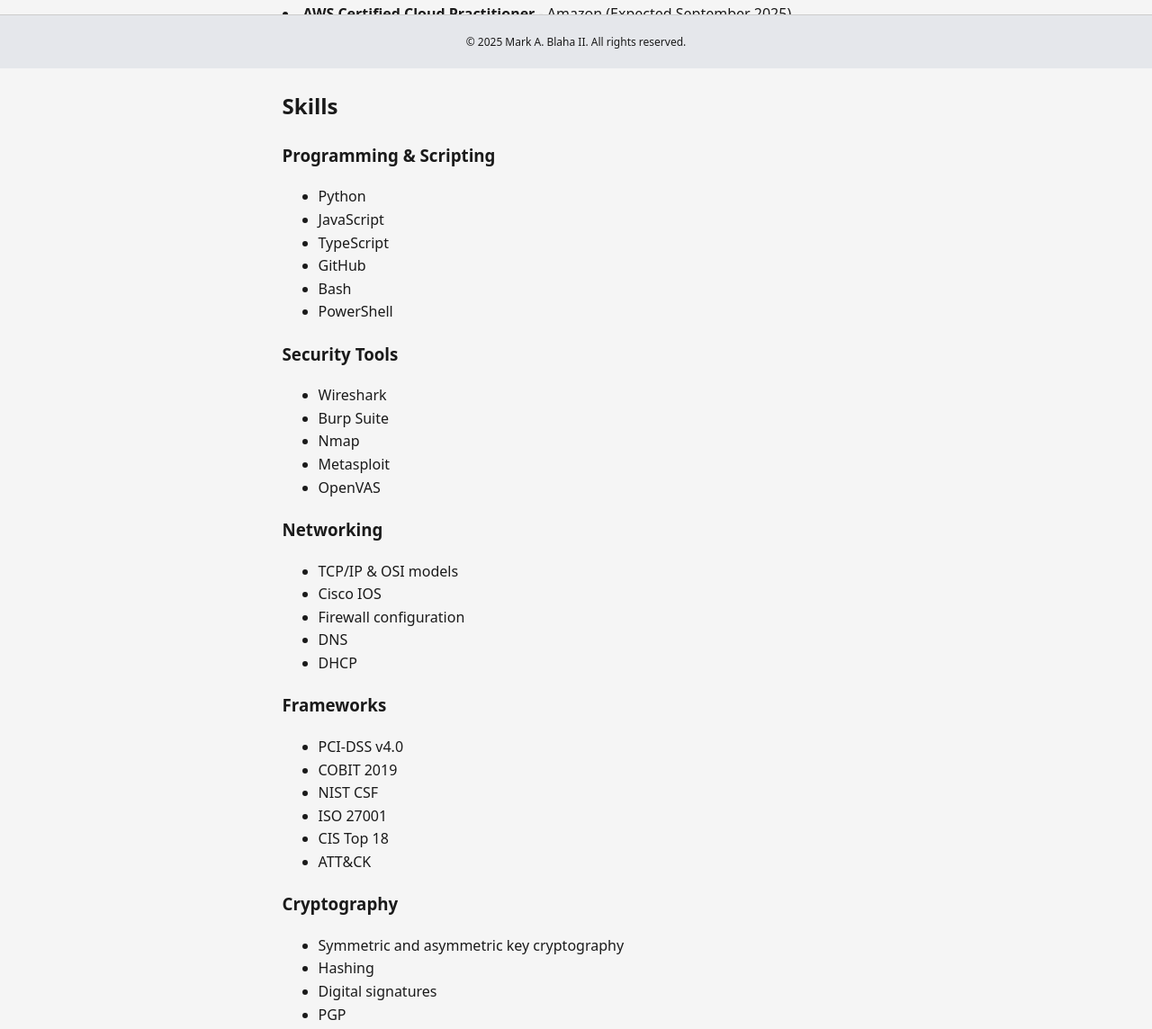
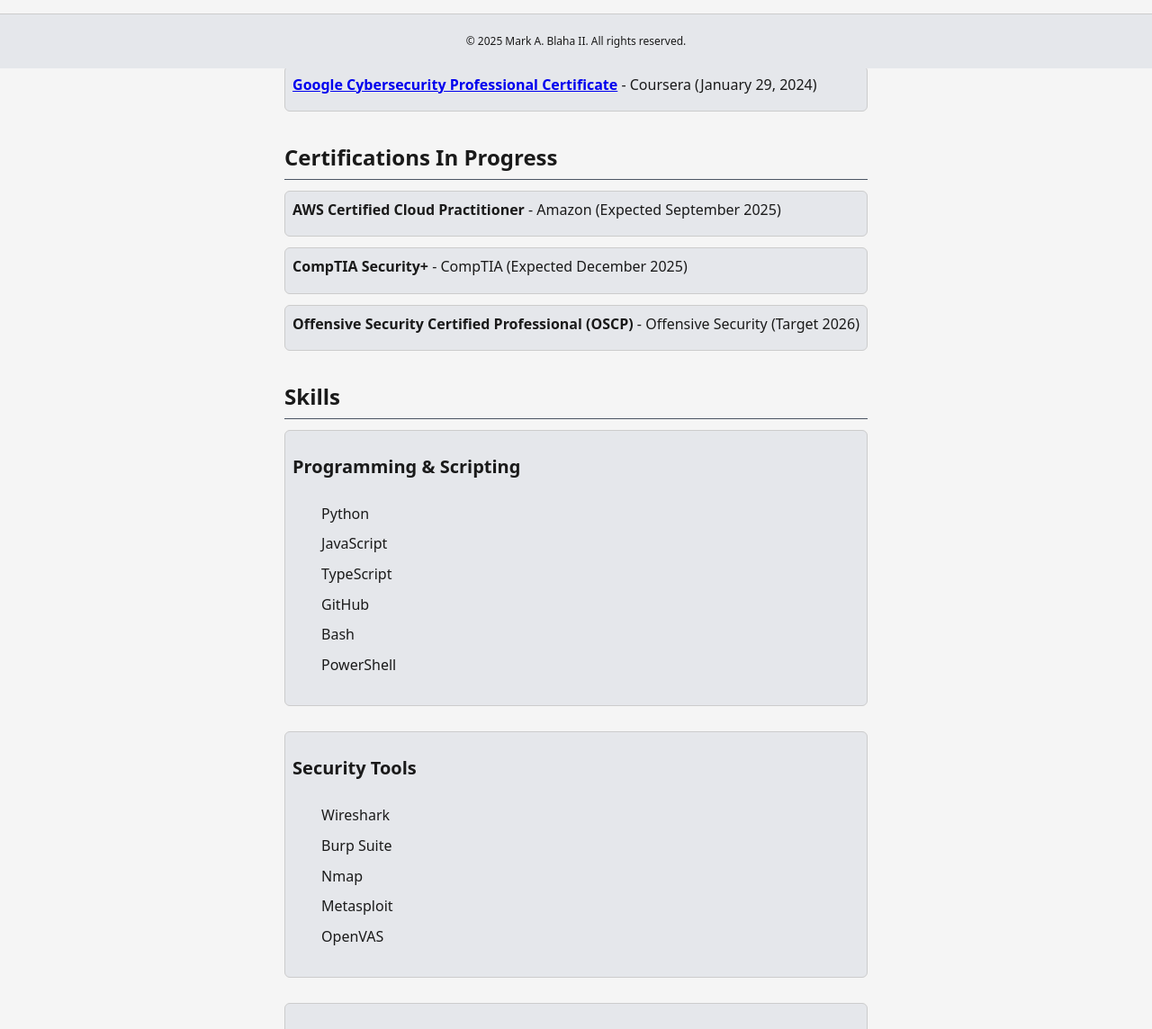
Before and after one commit to realmbs/realmbs.github.io, an Astro site: page /resume in a window 1280 px wide. Shown: the part 724-1868 px from the top of the page at 90% size. Built offline with nearby package versions, Linux system fonts and the light colour scheme; Astro itself is replaced by a stand-in of ours.

Commit message:
began styling resume.astro, created resume.scss

```diff
--- a/src/pages/projects.astro
+++ b/src/pages/projects.astro
@@ -13,7 +13,7 @@
     {projects.map(project => (
       <article>
         <h2>{project.name}</h2>
-        <p><strong>Date:</strong>{project.date}</p>
+        <p><strong>Date:</strong> {project.date}</p>
         <p>{project.description}</p>
       </article>
     )
--- a/src/pages/resume.astro
+++ b/src/pages/resume.astro
@@ -1,5 +1,6 @@
 ---
 import '../styles/global.scss';
+import '../styles/resume.scss';
 import BaseLayout from '../layouts/BaseLayout.astro';
 import type { SiteData } from '../types';
 import rawData from '../data/data.json';
@@ -9,35 +10,44 @@
 
 <BaseLayout title="Resume" name={data.name} description="Resume of Mark Blaha II">
   <section>
-    <h1>Resume</h1>
+    <h1>{data.name}</h1>
 
     <h2>Education</h2>
     {data.education.map(edu => (
       <article>
+        <div class="card">
         <h3>{edu.degree}</h3>
         <p>{edu.school}, {edu.location}</p>
-        <p><strong>GPA: </strong>{edu.gpa}, <strong>Honors:</strong>{edu.honors}</p>
+        <p><strong>GPA: </strong>{edu.gpa}, <strong>Honors:</strong> {edu.honors}</p>
         <p><em>{edu.startDate} - {edu.endDate}</em></p>
+        </div>
       </article>
     ))}
 
     <h2>Certifications</h2>
     {data.certifications.map(cert => (
+      <div class="card">
       <li>
-        <strong><a href={cert.url}>{cert.name}</strong></a> - {cert.issuer} ({cert.date})
+        <strong><a href={cert.url}>{cert.name}</a></strong> - {cert.issuer} ({cert.date})
       </li>
+    </div>
     ))}
 
     <h2>Certifications In Progress</h2>
-    {data.certificationsInProgress.map(cert => (<li><strong>{cert.name}</strong> - {cert.issuer} ({cert.date})</li>))}
+    {data.certificationsInProgress.map(cert => (
+    <div class="card"><li><strong>{cert.name}</strong> - {cert.issuer} ({cert.date})</li></div>))}
 
     <h2>Skills</h2>
-    {data.skills.map(group => (
-      <div>
-        <h3>{group.category}</h3>
-        <ul>{group.skills.map(skill => (<li>{skill}</li>))}</ul>
-      </div>
-    ))}
+    <div class="skills-grid">
+      {data.skills.map(group => (
+        <div class="card">
+          <h3>{group.category}</h3>
+          <div class="skill-list">
+            <ul>{group.skills.map(skill => (<li>{skill}</li>))}</ul>
+          </div>
+        </div>
+      ))}
+    </div>
 
   </section>
 </BaseLayout>
--- /dev/null
+++ b/src/styles/resume.scss
@@ -0,0 +1,66 @@
+
+section {
+  padding: 2rem 1rem;
+}
+
+h1 {
+  font-size: 2rem;
+  margin-bottom: 1rem;
+}
+
+h2 {
+  font-size: 1.5rem;
+  margin-top: 2rem;
+  margin-bottom: 0.75rem;
+  border-bottom: 1px solid var(--color-accent);
+  padding-bottom: 0.25rem;
+}
+
+h3 {
+  font-size: 1.25rem;
+  margin-top: 1rem;
+  margin-bottom: 0.25rem;
+}
+
+article {
+  margin-bottom: 1rem;
+}
+
+ul {
+  margin-left: 1.25rem;
+  padding-left: 0.75rem;
+}
+
+li {
+  list-style: none;
+  margin-bottom: 0.5rem;
+}
+
+.card {
+  background-color: var(--color-muted);
+  border: 0.5px solid #ccc;
+  border-radius: 6px;
+  padding: .5rem .5rem;
+  margin-bottom: .75rem;
+}
+
+.skills-grid {
+  display: flex;
+  flex-direction: column;
+  gap: 1rem;
+}
+
+.skill-list {
+  display: flex;
+  flex-wrap: wrap;
+  gap: 0.5rem;
+  margin-top: 0.5rem;
+}
+
+.skill {
+  background-color: var(--color-accent);
+  color: var(--color-bg);
+  padding: 0.25rem 0.5rem;
+  border-radius: 4px;
+  font-size: 0.875rem;
+}
```
